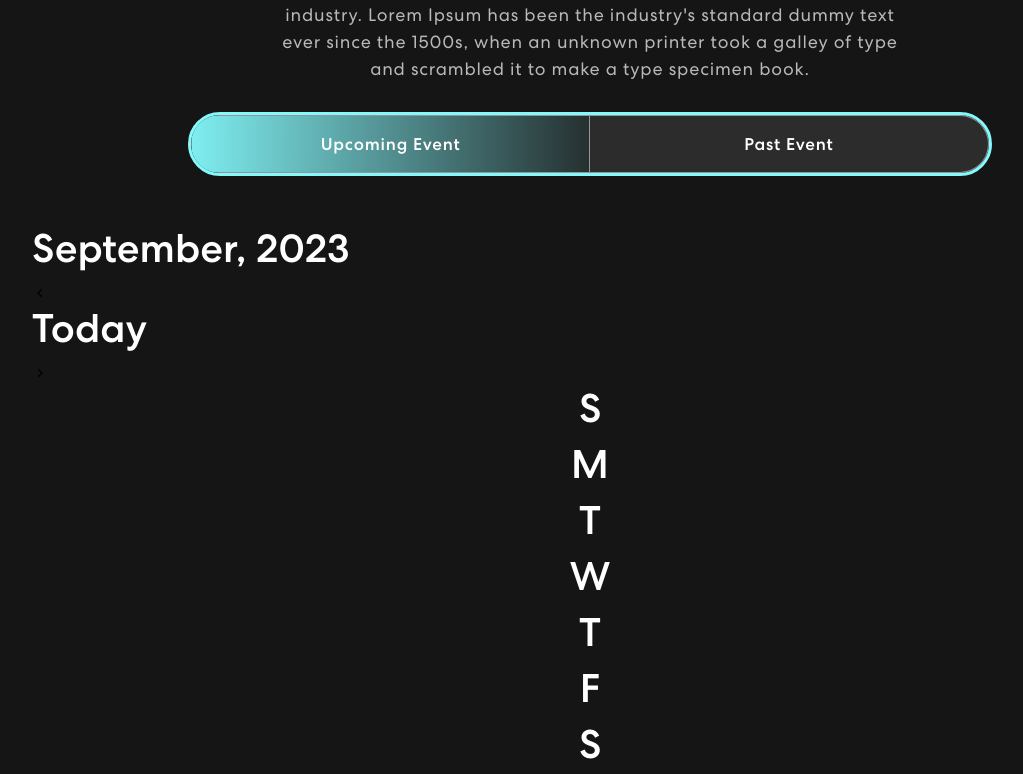
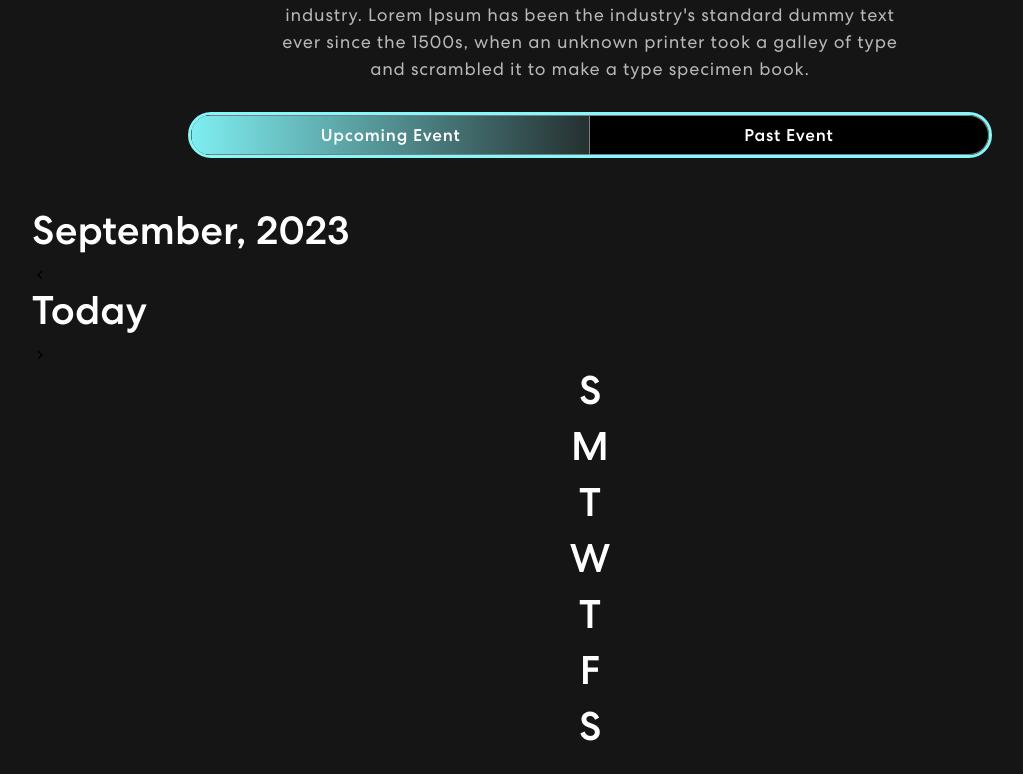
Before and after one commit to dhirajkalwar/Frontend, a React (Create React App) app: page / in a window 1280 px wide. Shown: the part 925-1699 px from the top of the page, without its empty margins (50-1073 px from the left). Built offline with nearby package versions, Linux system fonts and the light colour scheme.

Commit message:
Event Tab Fixed

```diff
--- a/src/App.css
+++ b/src/App.css
@@ -92,6 +92,8 @@ p.success {
 p.danger {
   color: red;
 }
+
+
 /************ Navbar Css ************/
 nav.navbar {
   padding: 18px 0;
@@ -403,9 +405,9 @@ nav.navbar .navbar-toggler[aria-expanded="true"] .navbar-toggler-icon {
   width: 50%;
 }
 .event .nav.nav-pills .nav-link {
-  background-color: transparent;
+  background-color: black;
   border-radius: 0;
-  padding: 17px 0;
+  padding: auto;
   color: #fff;
   width: 100%;
   font-size: 17px;
```
